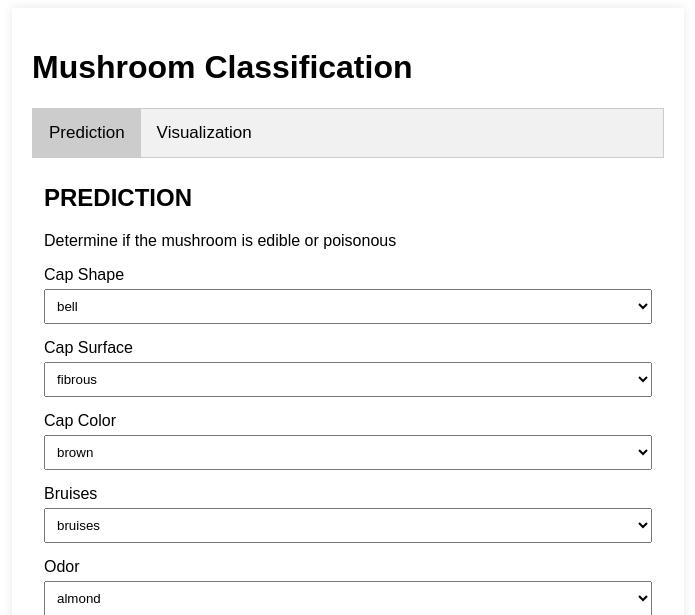
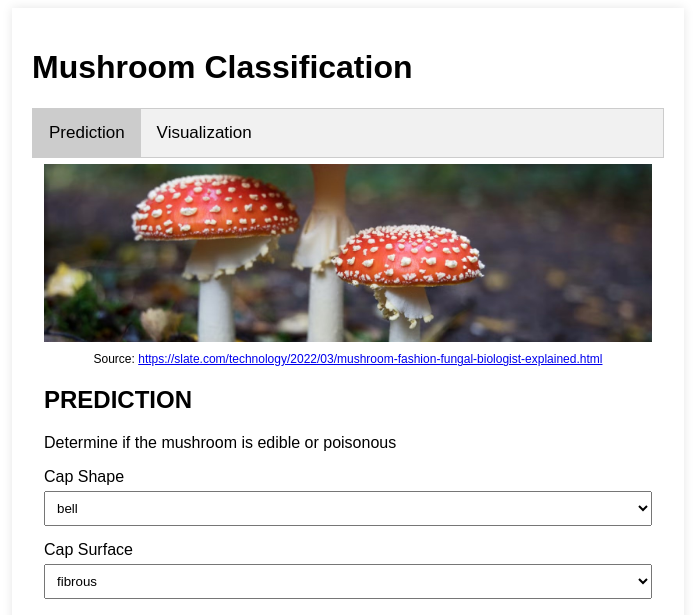
Before and after one commit to mjhihi/project4_team1, a Flask app: page / in a window 1280 px wide. Shown: the top 615 px of the page, without its empty margins (292-987 px from the left). Run offline with Flask 3, Linux system fonts and the light colour scheme; parts of the project's set-up code (start-up, migrations or seed data) failed here and were passed over.

Commit message:
header pic

```diff
--- a/templates/index.html
+++ b/templates/index.html
@@ -45,6 +45,19 @@
             display: block;
             margin: 10px auto;
         }
+
+        .header-image {
+            width: 100%;
+            height: auto;
+            display: block;
+            margin-bottom: 10px;
+        }
+
+        .image-source {
+            font-size: 12px;
+            text-align: center;
+            margin-bottom: 20px;
+        }
     </style>
 </head>
 <body>
@@ -57,6 +70,10 @@
         </div>
 
         <div id="Prediction" class="tabcontent">
+            <img src="{{ url_for('static', filename='mushies.jpg') }}" alt="Mushrooms" class="header-image">
+            <div class="image-source">
+                Source: <a href="https://slate.com/technology/2022/03/mushroom-fashion-fungal-biologist-explained.html" target="_blank">https://slate.com/technology/2022/03/mushroom-fashion-fungal-biologist-explained.html</a>
+            </div>
             <h2>PREDICTION</h2>
             <p>Determine if the mushroom is edible or poisonous</p>
             <form id="mushroomForm">
```
Also changed, not shown: static/mushies.jpg (added).
